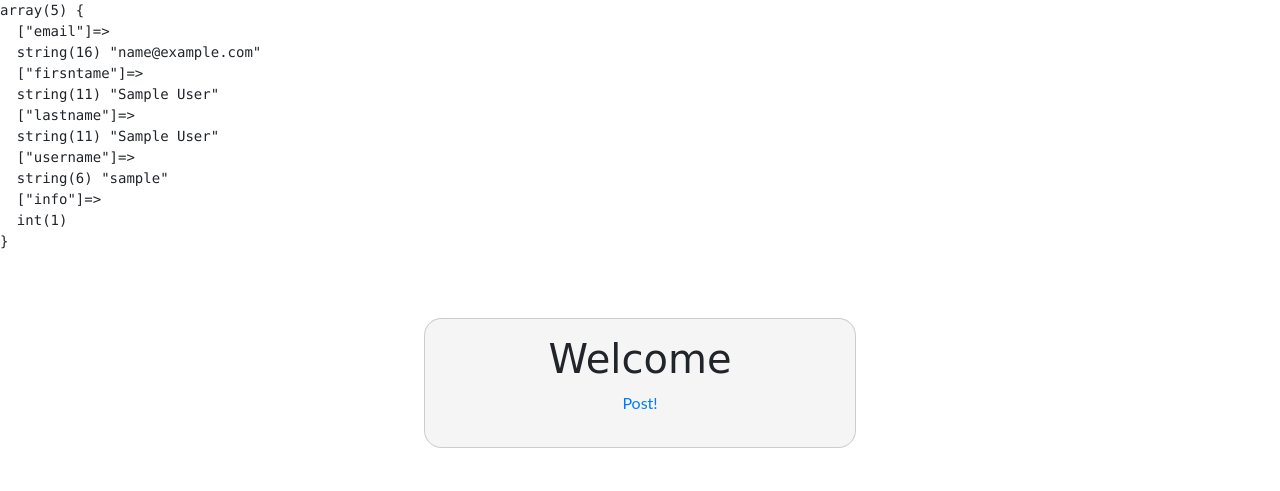
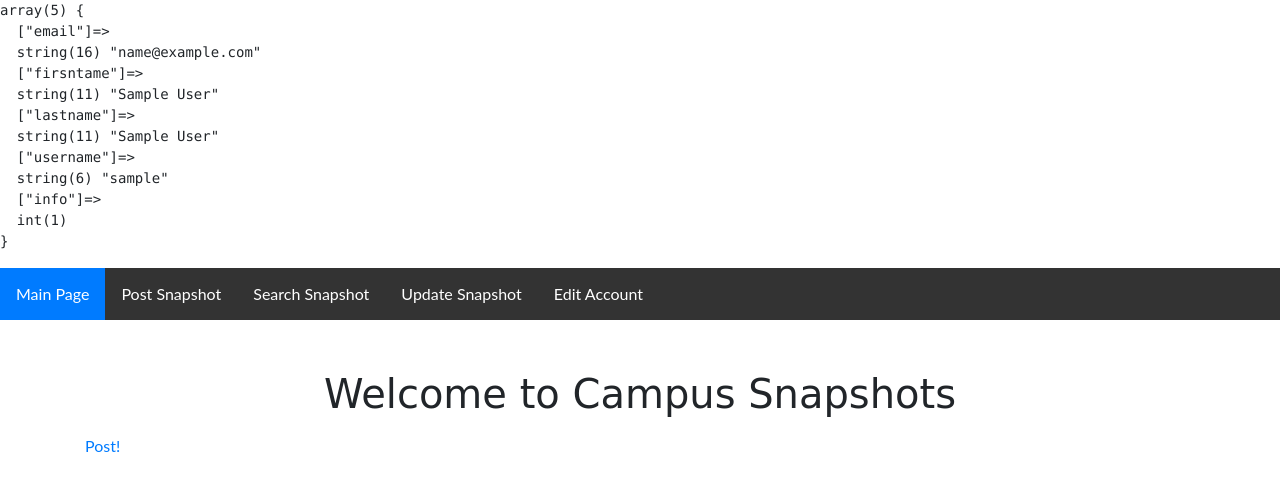
Before and after one commit to ValenSD/cen4010-f2019-g16, a PHP site: page / in a window 1280 px wide. Shown: the top 491 px of the page. Run offline with PHP 8.4, Linux system fonts and the light colour scheme; the visitor is signed in with stand-in values (Sample User, id 1).

Commit message:
Added top navigation menu to index.php

```diff
--- a/M4/index.php
+++ b/M4/index.php
@@ -19,7 +19,7 @@ echo '</pre>';
   <meta name="description" content="">
   <meta name="author" content="">
 
-  <title>Campus Snapshot</title>
+  <title>Campus Snapshots</title>
   <!-- Bootstrap core CSS -->
   <link href="css/bootstrap/css/bootstrap.min.css" rel="stylesheet">
 
@@ -29,12 +29,21 @@ echo '</pre>';
 </head>
 
 <body>
-  <div class="container">
-    <div class="col-md-5 mx-auto">
-		<div class="myform form ">
+	<ul class="topnav">
+	  <li><a class="active" href="index.php">Main Page</a></li>
+	  <li><a href="PostSnapshot.html">Post Snapshot</a></li>
+	  <li><a href="">Search Snapshot</a></li>
+	  <li><a href="">Update Snapshot</a></li>
+	  <li><a href="">Edit Account</a></li>
+	</ul>
+	<div class="container">
+		<div class="col-lg mx-auto">
 			<div class="logo mb-3">
-				 <div class="col-md-12 text-center">
-						<h1>Welcome</h1>
+				<div class="col-lg text-center">
+					<h1>Welcome to Campus Snapshots</h1>
+				</div>
+			</div>
+		</div>
 <!-- <?php
 $sql = "select * from USERS";
 $res = $dbcon->query($sql);
@@ -43,5 +52,7 @@ while ($row = $res->fetch_assoc()) {
     print_r($row);
 }
 ?> -->
-            <a href="postsnapshot.html">Post!<a>
-          </div>
+        <a href="postsnapshot.html">Post!<a>
+	</div>
+</body>
+</html>
```
